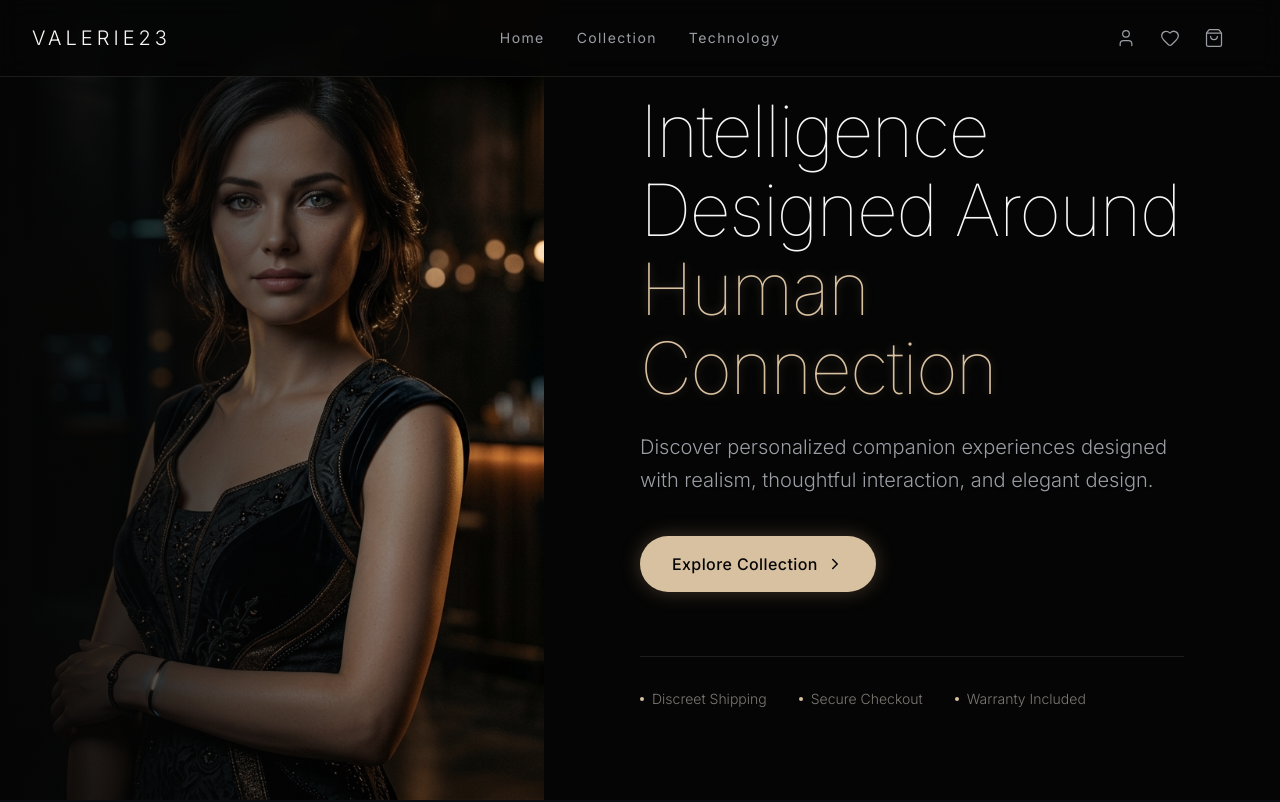
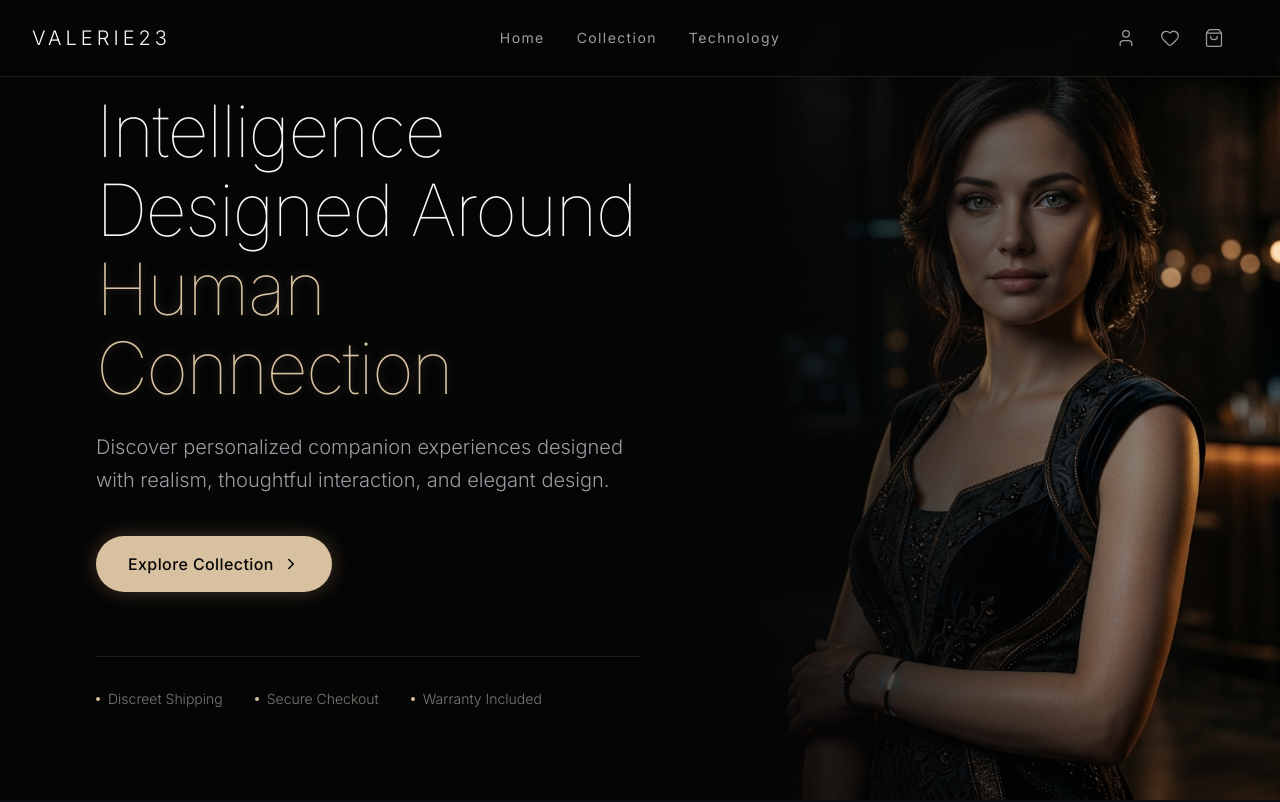
Before and after one commit to MOXYOS/VALERIE23, a Next.js app: page / in a window 1280 px wide. Shown: the top 802 px of the page. Built offline with nearby package versions, Linux system fonts and the light colour scheme; no server answers.

Commit message:
Restore desktop layout direction

```diff
--- a/src/components/Hero.tsx
+++ b/src/components/Hero.tsx
@@ -7,7 +7,7 @@ import Link from "next/link";
 
 export function Hero() {
   return (
-    <section id="home" className="relative min-h-screen flex flex-col lg:flex-row items-center bg-valerie-bg-dark overflow-hidden">
+    <section id="home" className="relative min-h-screen flex flex-col lg:flex-row-reverse items-center bg-valerie-bg-dark overflow-hidden">
 
       {/* Image Background (Absolute on Mobile, Relative Side on Desktop) */}
       <div className="absolute lg:relative inset-0 lg:inset-auto lg:flex-1 w-full h-full lg:h-screen z-0">
```
